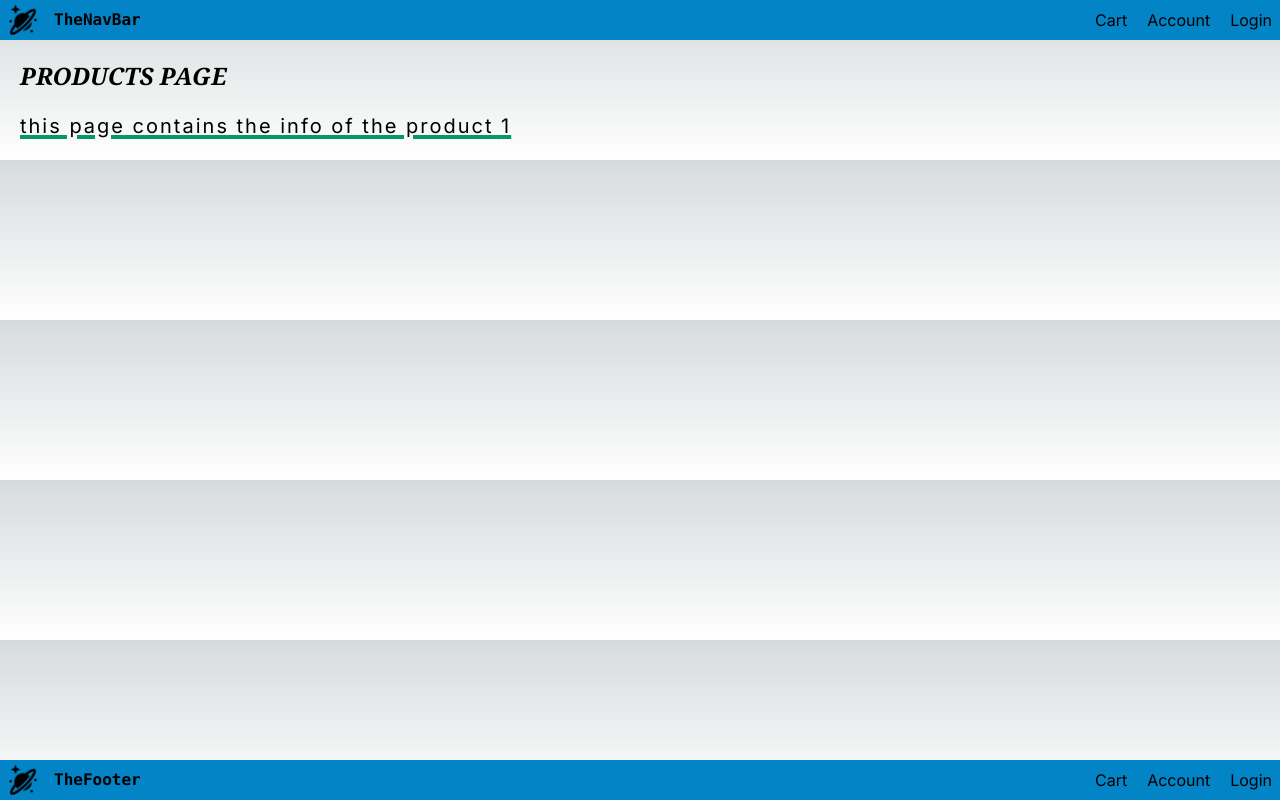
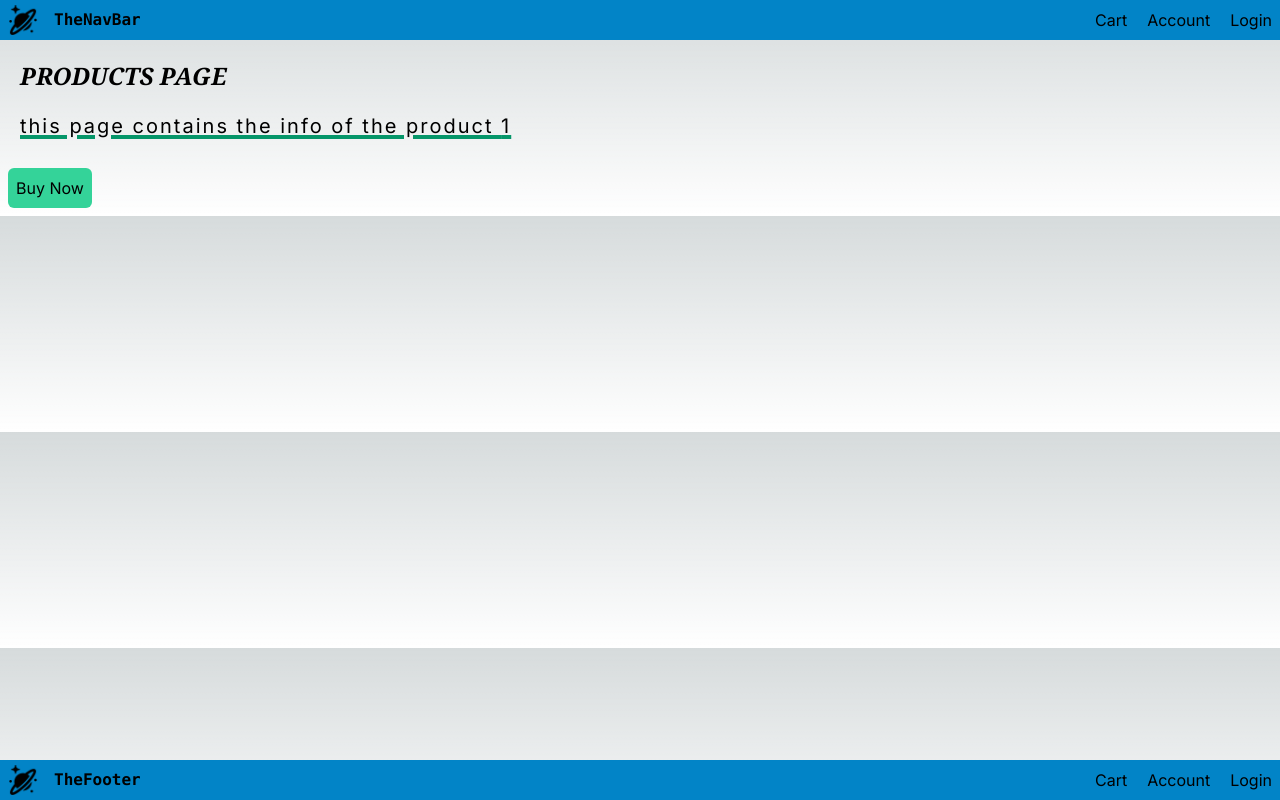
Before and after one commit to RagedRebel/NextJS, a Next.js app: page /items/1 in a window 1280 px wide. Built offline with nearby package versions, Linux system fonts and the light colour scheme.

Commit message:
build: made new button

```diff
--- a/app/items/[id]/page.jsx
+++ b/app/items/[id]/page.jsx
@@ -1,14 +1,19 @@
 "use client";
 import React from 'react'
 import { usePathname } from "next/navigation";
+import Button from "@components/My_Button"
 
 const page = () => {
     const pathname=usePathname();
     const finalPath = pathname.split('/').pop();
   return (
     <>
+
     <h1 className='m-5 font-serif font-bold text-2xl italic'>PRODUCTS PAGE</h1>
-    <p className='m-5 text-xl underline decoration-4 decoration-emerald-600 tracking-widest'>this page contains the info of the product {finalPath}</p>
+    <p className='m-5 text-xl underline decoration-4 decoration-emerald-600 tracking-widest'>this page contains the info of the product {finalPath}
+    </p>
+    <Button/>
+
     </>
   )
 }
--- /dev/null
+++ b/components/My_Button.jsx
@@ -0,0 +1,11 @@
+import React from "react";
+const My_Button = () => {
+return (
+<>
+<button className="bg-emerald-400 transition ease-in-out hover:-translate-y-1 hover:scale-110 duration-300 rounded-md p-2 m-2">
+Buy Now
+</button>
+</>
+);
+};
+export default My_Button
```
